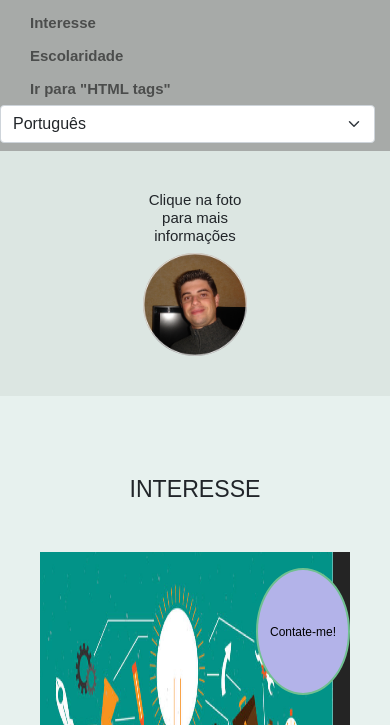
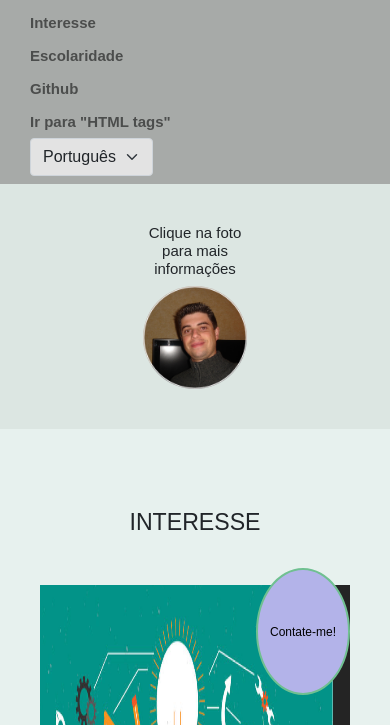
Before and after one commit to rafael-basso/aula-bootstrap, a website: page public/index.html in a window 390 px wide. Shown: the part 119-844 px from the top of the page. Drawn offline with nearby package versions, Linux system fonts and the light colour scheme.

Commit message:
adicionar link github / melhorias layout

```diff
--- a/public/css/style.css
+++ b/public/css/style.css
@@ -122,6 +122,11 @@ body {
   display: block;
 }
 
+.language select {
+  background-color: #e3e3e3;
+  cursor: pointer;
+}
+
 
 /* RESPONSIVE */
 
@@ -167,4 +172,11 @@ body {
   .text-mobile {
     display: none;
   }
+
+  .language select {
+    width: auto;
+    margin-left: 30px;
+    background-color: #e3e3e3;
+    cursor: pointer;
+  }
 }
--- a/public/index.html
+++ b/public/index.html
@@ -38,6 +38,9 @@
         <li class="nav-item">
           <a href="#services" class="nav-link en-us d-none" onmouseover="upperCase(this)" onmouseout="lowerCase(this)">Education</a>
           <a href="#services" class="nav-link pt-br" onmouseover="upperCase(this)" onmouseout="lowerCase(this)">Escolaridade</a>
+        </li>
+        <li class="nav-item">
+          <a class="nav-link" href="https://github.com/rafael-basso" target="_blank">Github</a>
         </li>
         <li class="nav-item">
           <a href="html/newTags.html" target="_blank" class="nav-link en-us d-none" id="new-Tag" onmouseover="upperCase(this)" onmouseout="lowerCase(this)">Go to "HTML tags"</a>
```
